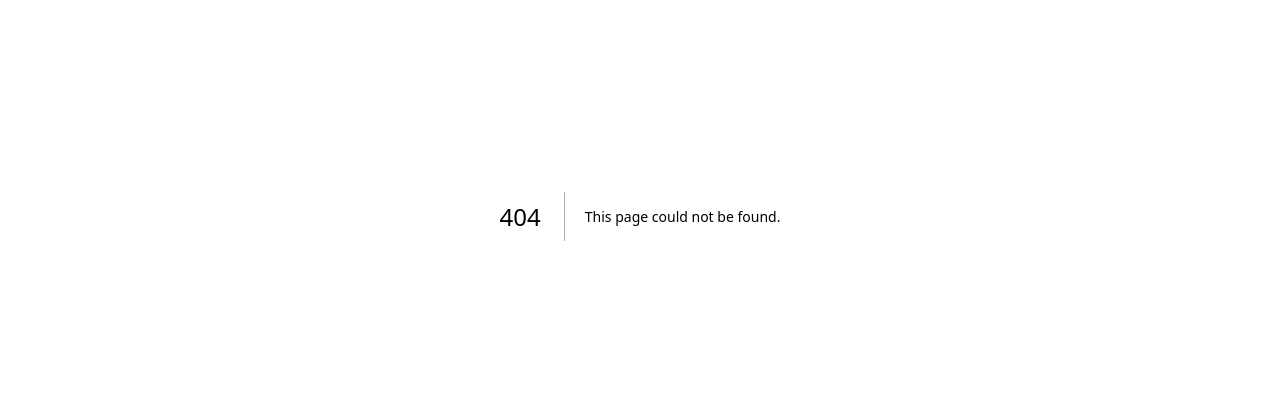
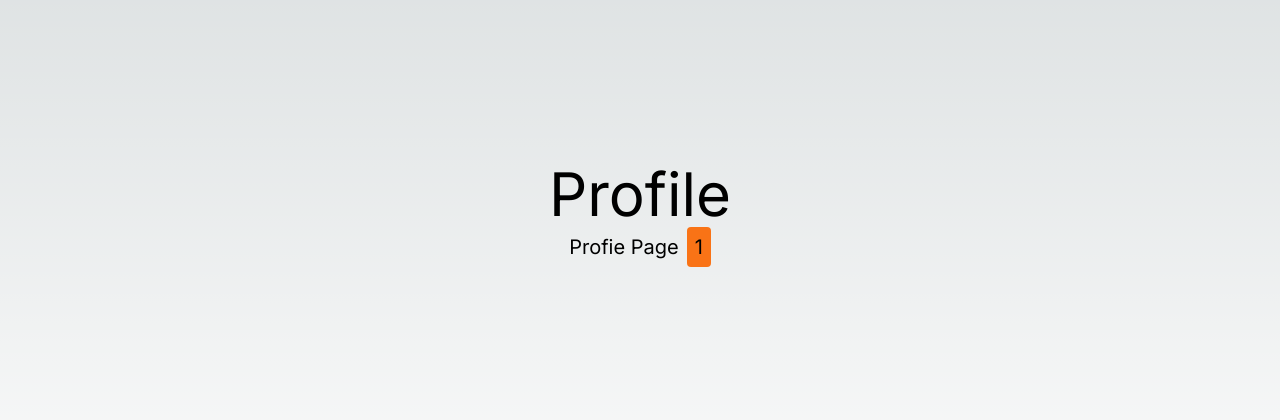
Before and after one commit to techmannih/auth-nextjs, a Next.js app: page /profile/1 in a window 1280 px wide. Before the commit this address had no page. Shown: the part 184-604 px from the top of the page. Built offline with nearby package versions, Linux system fonts and the light colour scheme.

Commit message:
add profile

```diff
--- /dev/null
+++ b/src/app/profile/[id]/page.tsx
@@ -0,0 +1,12 @@
+export default function ProfilePage({ params }: any) {
+    return (
+        <div className="flex flex-col items-center justify-center min-h-screen py-2">
+            <h1 className="text-6xl">Profile</h1>
+            <hr />
+            <p className="text-xl my-2">Profie Page
+                <span className="p-2 ml-2 rounded bg-orange-500 text-black">{params.id}</span>
+            </p>
+
+        </div>
+    )
+}
--- /dev/null
+++ b/src/app/profile/page.tsx
@@ -0,0 +1,10 @@
+export default function ProfilePage() {
+    return (
+        <div className="flex flex-col items-center justify-center min-h-screen py-2">
+            <h1 className="text-6xl">Profile</h1>
+            <hr />
+            <p className="text-xl my-2">Profie Page</p>
+
+        </div>
+    )
+}
```
